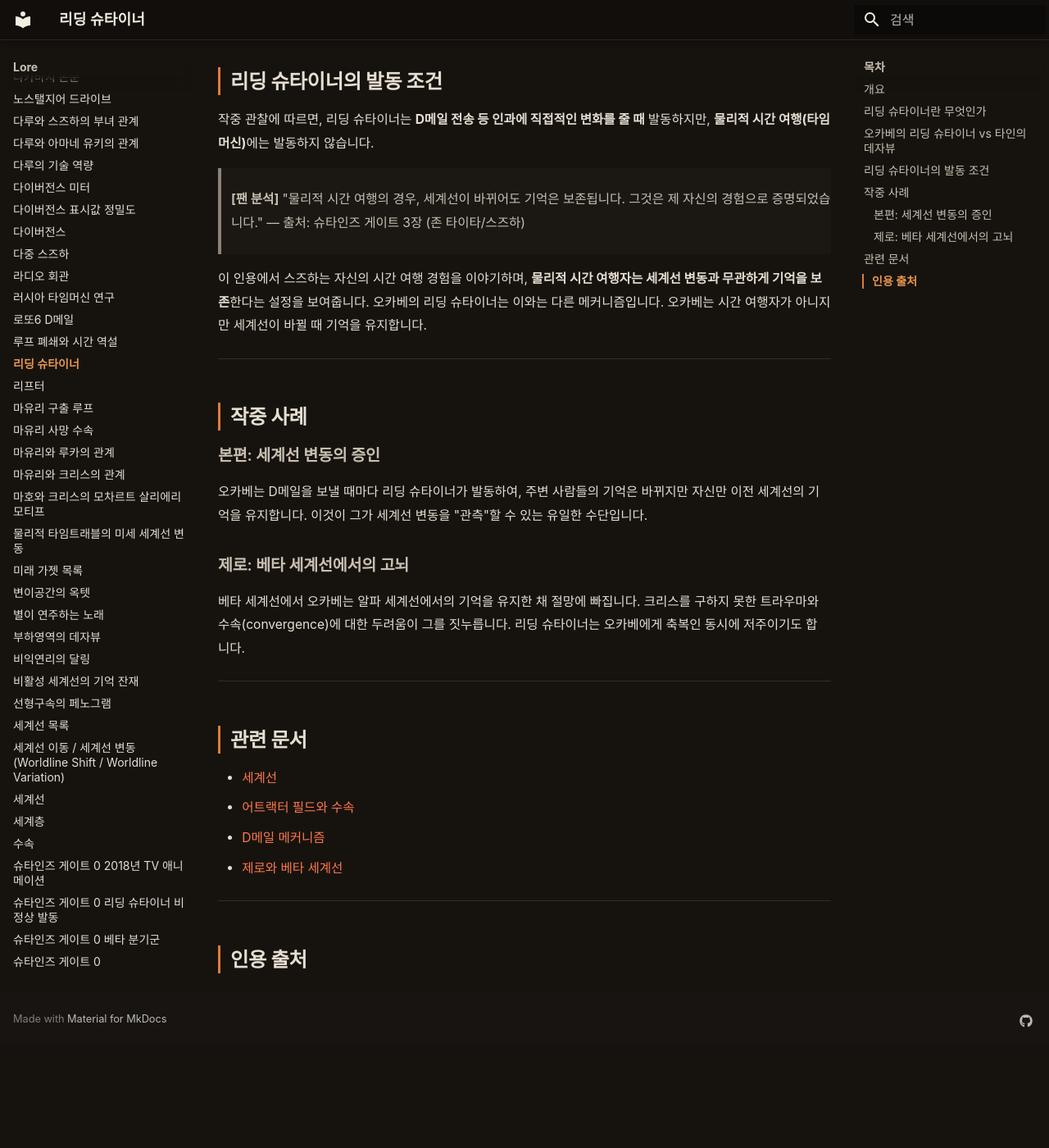
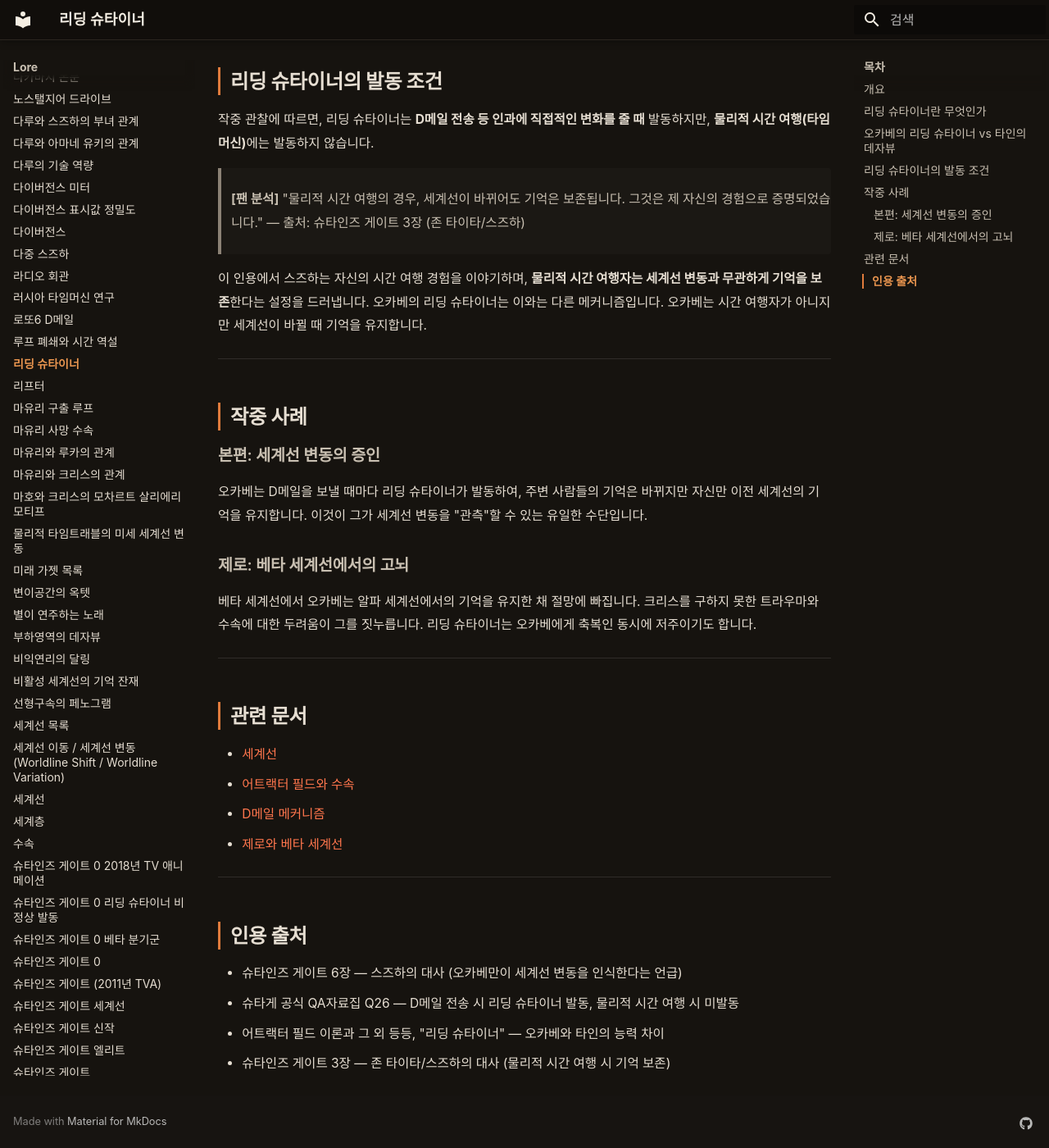
Before and after one commit to sgwiki/sgwiki.github.io, an MkDocs documentation site: the page built from wiki/lore/리딩-슈타이너.md, in a window 1280 px wide and 1400 px high, scrolled down 1563 px. Shown: the whole window at 82% size. Built offline with MkDocs 1.6.1 and Material for MkDocs 9.7.7, drawn with Linux system fonts in a browser that asks for light colours; some web fonts are replaced; before the commit the page ends 2838 px from its top, so only the background shows below that.

Commit message:
chore(wiki): 리딩-슈타이너 정비 — 수속 영어 병기 제거·어휘 교정·빈 인용 출처 섹션 채움
Co-Authored-By: Claude Opus 4.6 <noreply@anthropic.com>

```diff
--- a/wiki/lore/리딩-슈타이너.md
+++ b/wiki/lore/리딩-슈타이너.md
@@ -51,7 +51,7 @@ description: "리딩 슈타이너는 세계선이 바뀔 때 이전 세계선의
 > **[팬 분석]** "물리적 시간 여행의 경우, 세계선이 바뀌어도 기억은 보존됩니다. 그것은 제 자신의 경험으로 증명되었습니다."
 > — 출처: 슈타인즈 게이트 3장 (존 타이타/스즈하)
 
-이 인용에서 스즈하는 자신의 시간 여행 경험을 이야기하며, **물리적 시간 여행자는 세계선 변동과 무관하게 기억을 보존**한다는 설정을 보여줍니다. 오카베의 리딩 슈타이너는 이와는 다른 메커니즘입니다. 오카베는 시간 여행자가 아니지만 세계선이 바뀔 때 기억을 유지합니다.
+이 인용에서 스즈하는 자신의 시간 여행 경험을 이야기하며, **물리적 시간 여행자는 세계선 변동과 무관하게 기억을 보존**한다는 설정을 드러냅니다. 오카베의 리딩 슈타이너는 이와는 다른 메커니즘입니다. 오카베는 시간 여행자가 아니지만 세계선이 바뀔 때 기억을 유지합니다.
 
 ---
 
@@ -63,7 +63,7 @@ description: "리딩 슈타이너는 세계선이 바뀔 때 이전 세계선의
 
 ### 제로: 베타 세계선에서의 고뇌
 
-베타 세계선에서 오카베는 알파 세계선에서의 기억을 유지한 채 절망에 빠집니다. 크리스를 구하지 못한 트라우마와 수속(convergence)에 대한 두려움이 그를 짓누릅니다. 리딩 슈타이너는 오카베에게 축복인 동시에 저주이기도 합니다.
+베타 세계선에서 오카베는 알파 세계선에서의 기억을 유지한 채 절망에 빠집니다. 크리스를 구하지 못한 트라우마와 수속에 대한 두려움이 그를 짓누릅니다. 리딩 슈타이너는 오카베에게 축복인 동시에 저주이기도 합니다.
 
 ---
 
@@ -77,3 +77,8 @@ description: "리딩 슈타이너는 세계선이 바뀔 때 이전 세계선의
 ---
 
 ## 인용 출처
+
+- 슈타인즈 게이트 6장 — 스즈하의 대사 (오카베만이 세계선 변동을 인식한다는 언급)
+- 슈타게 공식 QA자료집 Q26 — D메일 전송 시 리딩 슈타이너 발동, 물리적 시간 여행 시 미발동
+- 어트랙터 필드 이론과 그 외 등등, "리딩 슈타이너" — 오카베와 타인의 능력 차이
+- 슈타인즈 게이트 3장 — 존 타이타/스즈하의 대사 (물리적 시간 여행 시 기억 보존)
```
